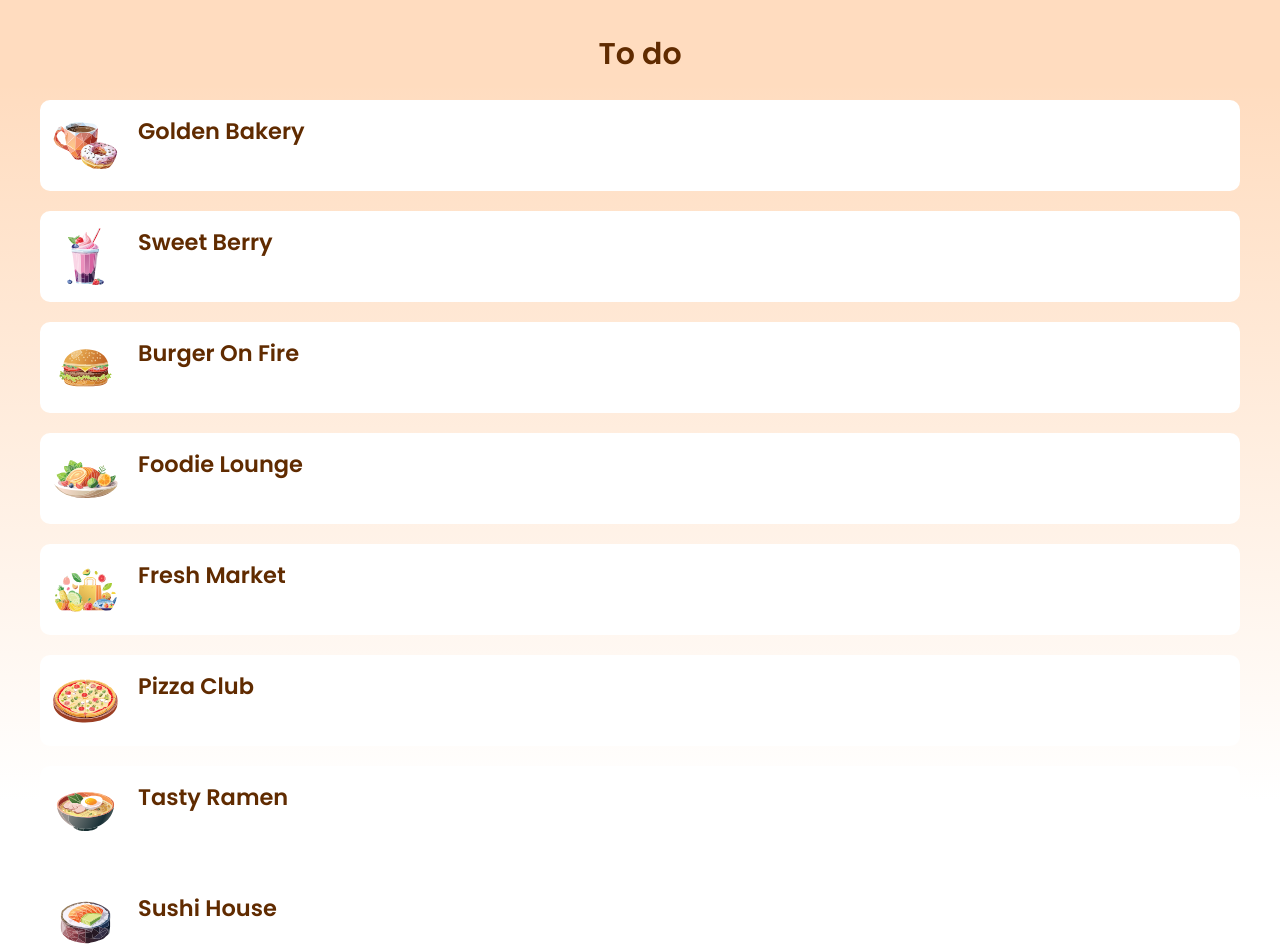
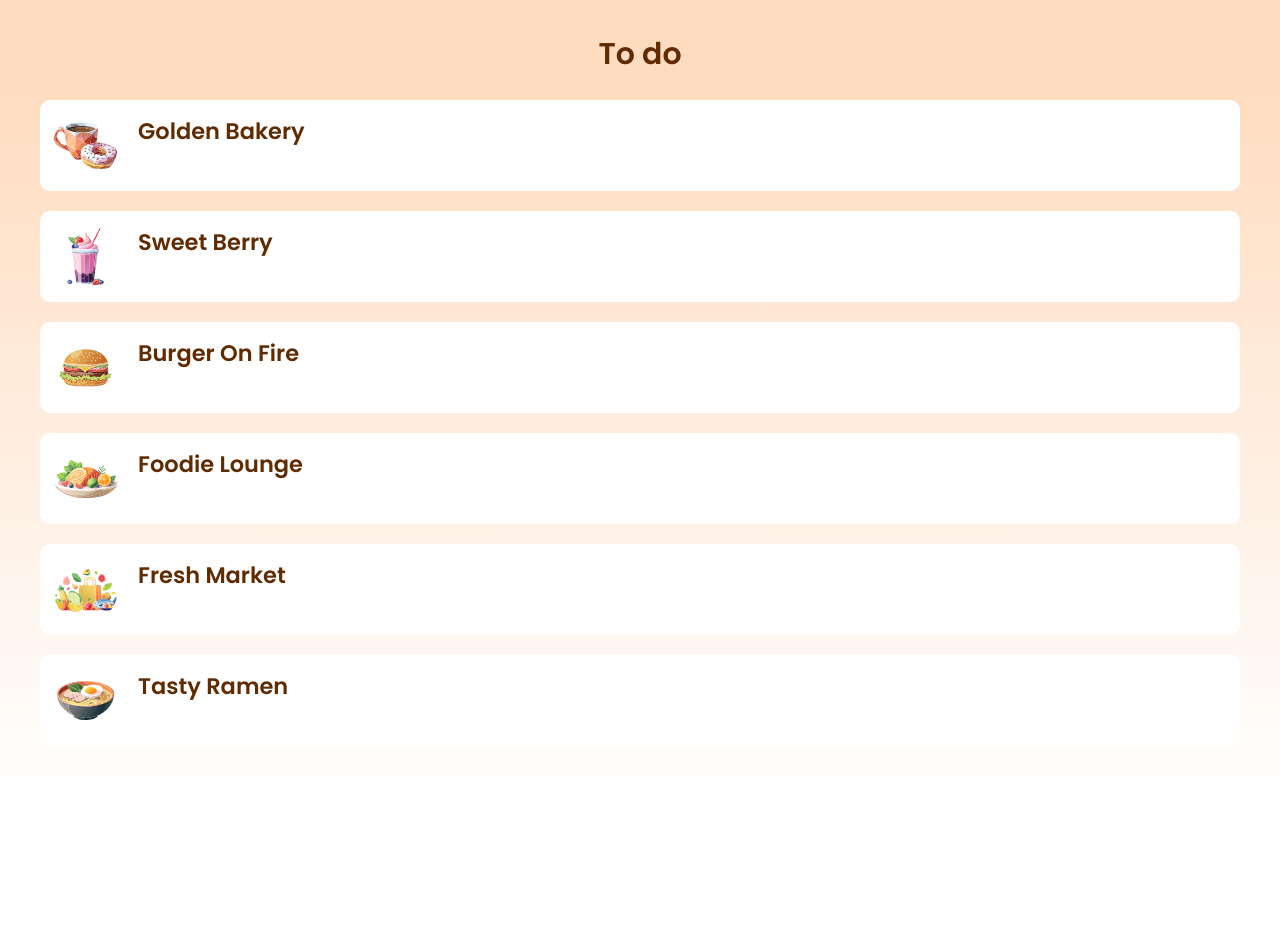
Before and after one commit to Esprz/CityHunter, a Vue app in the folder city-hunter/: page /todo in a window 1280 px wide. Shown: the top 952 px of the page. After the commit the page ends 800 px from the top, so only its background shows below. Built offline with nearby package versions, Linux system fonts and the light colour scheme; some icons are missing.

Commit message:
chore: remove 2 hunt stores

```diff
--- a/city-hunter/src/stores/huntStore.js
+++ b/city-hunter/src/stores/huntStore.js
@@ -71,18 +71,6 @@ export const useHuntStore = defineStore("store", {
         photos: [],
       },
       {
-        name: "Pizza Club",
-        place_id: "ChIJfZ6f2lRYwokRpIzsliYmj9c",
-        visited: false,
-        distance: null,
-        walkTime: null,
-        avatar: '/avatars/pizza.svg',
-        frameAvatar: '/avatars/Category=F-Pizza.svg',
-        description: "Pizza Club is a hotspot for pizza lovers, offering a menu of handcrafted pies with fresh ingredients and bold flavors. Whether you crave classic Margherita or adventurous toppings, this cozy spot has something for everyone.",
-        rating: 4.5,
-        photos: [],
-      },
-      {
         name: "Tasty Ramen",
         place_id: "ChIJ4Wb8klRYwokRmLEtFnkgy6I",
         visited: false,
@@ -92,18 +80,6 @@ export const useHuntStore = defineStore("store", {
         frameAvatar: '/avatars/Category=F-Ramen.svg',
         description: "Tasty Ramen is a warm and inviting noodle house, specializing in flavorful broths and freshly made noodles. Perfect for a comforting meal, it’s a favorite among ramen enthusiasts seeking authenticity and quality.",
         rating: 4.6,
-        photos: [],
-      },
-      {
-        name: "Sushi House",
-        place_id: "ChIJzcJPy1VYwokRqxKyrmx7Vpg",
-        visited: false,
-        distance: null,
-        walkTime: null,
-        avatar: '/avatars/sushi.svg',
-        frameAvatar: '/avatars/Category=F-Sushi.svg',
-        description: "Sushi House is a premier destination for sushi lovers, known for its fresh ingredients and artistic presentation. Whether dining in or taking out, it offers a menu of traditional favorites and creative rolls.",
-        rating: 4.7,
         photos: [],
       },
     ],
```
